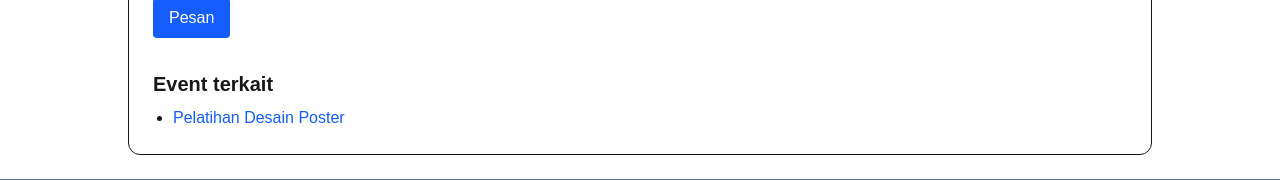
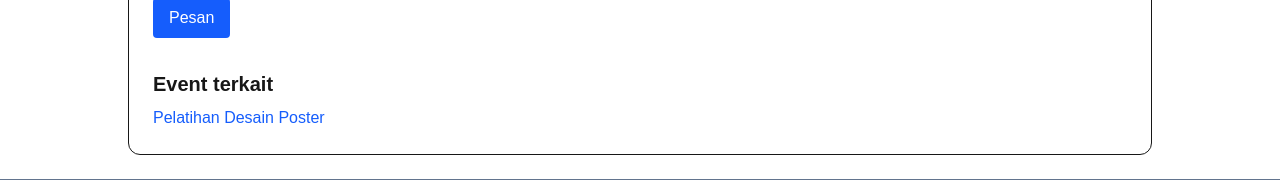
Before and after one commit to elpyraramadhani-web/Latihan1_next.js, a Next.js app: page /event/1 in a window 1280 px wide. Shown: the part 589-769 px from the top of the page. Built offline with nearby package versions, Linux system fonts and the light colour scheme; no server answers.

Commit message:
Menunggu dan galat

```diff
--- /dev/null
+++ b/app/event/[id]/loading.tsx
@@ -0,0 +1,27 @@
+
+export default function Loading() {
+    return (
+        <div className="animate-pulse rounded-xl border bg-white p-6">
+            <div className="mb-4 h-5 w-20 rounded bg-slate-200" />
+            <div className="mb-2 h-9 w-3/4 rounded bg-slate-200" />
+            <div className="mb-4 h-5 w-1/2 rounded bg-slate-200" />
+            <div className="mb-2 h-6 w-32 rounded bg-slate-200" />
+            <div className="mb-4 h-4 w-40 rounded bg-slate-200" />
+            <div className="mb-6 h-10 w-24 rounded bg-slate-200" />
+
+            <div className="mb-4 border-t pt-5">
+                <div className="mb-4 h-6 w-32 rounded bg-slate-200" />
+                <div className="mb-3 h-12 w-full rounded bg-slate-200" />
+                <div className="mb-3 h-12 w-full rounded bg-slate-200" />
+                <div className="mb-3 h-12 w-36 rounded bg-slate-200" />
+                <div className="mb-4 h-5 w-36 rounded bg-slate-200" />
+                <div className="h-11 w-24 rounded bg-slate-200" />
+            </div>
+
+            <div className="mt-8">
+                <div className="mb-3 h-6 w-36 rounded bg-slate-200" />
+                <div className="h-5 w-48 rounded bg-slate-200" />
+            </div>
+        </div>
+    );
+}
--- a/app/event/[id]/page.tsx
+++ b/app/event/[id]/page.tsx
@@ -1,23 +1,21 @@
+import { Suspense } from "react";
 import { notFound } from "next/navigation";
-import {events, rupiah} from "@/data/events";
 import FormPesan from "@/components/FromPesan";
 import TombolFavorit from "@/components/TombolFavorit";
-import Link from "next/link";
 import { cookies } from "next/headers";
-
+import { rupiah } from "@/data/events";
+import { ambilEvent } from "@/data/ambil";
+import EventTerkait from "@/components/EventTerkait";
 
 export default async function Detail({params}: PageProps<"/event/[id]">) {
     const { id } = await params;
-    const event = events.find((e) => e.id === Number(id));
+    const event = await ambilEvent(Number(id));
     if (!event) notFound();
 
     const sisa = event.kuota - event.terisi;
 
     const namaAwal = (await cookies()).get("nama")?.value ?? "";
 
-     const terkait = events.filter(
-        (e) => e.kategori === event.kategori && e.id !== event.id
-    );
 
     return (
         <article className="rounded-xl border bg-white p-6">
@@ -36,22 +34,9 @@ export default async function Detail({params}: PageProps<"/event/[id]">) {
         <FormPesan event={event} namaAwal={namaAwal} />
         <section className="mt-8">
             <h2 className="mb-2 text-xl font-semibold">Event terkait</h2>
-            {terkait.length === 0 ? (
-            <p className="text-slate-500">Belum ada event terkait.</p>
-            ) : (
-            <ul className="list-disc pl-5">
-                {terkait.map((e) => (
-                <li key={e.id}>
-                    <Link
-                    href={`/event/${e.id}`}
-                    className="text-blue-600 hover:underline"
-                    >
-                    {e.judul}
-                    </Link>
-                </li>
-                ))}
-            </ul>
-            )}
+            <Suspense fallback={<p className="text-slate-400">Memuat event terkait...</p>}>
+                <EventTerkait event={event} />
+            </Suspense>
         </section>
         </article>
     );
--- /dev/null
+++ b/app/event/error.tsx
@@ -0,0 +1,12 @@
+"use client"
+
+export default function GalatEvent({ error, retry }: { error: unknown; retry: () => void}) {
+    const pesan = error instanceof Error ? error.message : " Terjadi kesalahan.";
+    return(
+        <div className="rounded-xl border border-red-200 bg-red-50 p-6">
+            <h2 className="text-lg font-semibold text-red-700">Data event gagal dimuat</h2>
+            <p className="mt-1 text-sm text-red-600">{pesan}</p>
+            <button onClick={() => retry()} className="mt-4 rounded bg-red-600 px-4 py-2 text-white">Coba lagi</button>
+        </div>
+    )
+}
--- /dev/null
+++ b/app/event/loading.tsx
@@ -0,0 +1,12 @@
+export default function MemuatKatalog() {
+    return(
+        <div>
+            <div className="mb-4 h-8 w-48 animate-pulse rounded bg-slate-200"/>
+            <div className="grid gap-4 sm:grid-cols-2 lg:grid-cols-3">
+                {[1, 2, 3, 4, 5, 6].map((i) => (
+                    <div key={i} className="h-44 aniamte-pulse rounded-xl bg-slate-200" />
+                ))}
+            </div>
+        </div>
+    )
+}
--- a/app/event/page.tsx
+++ b/app/event/page.tsx
@@ -1,7 +1,8 @@
-import {events} from "@/data/events";
 import KatalogInteraktif from "@/components/KatalogInteraktif";
+import { ambilEvents } from "@/data/ambil";
 
-export default function Katalog() {
+export default async function Katalog() {
+    const events = await ambilEvents();
     return (
         <div>
         <h1 className="mb-4 text-2xl font-bold"> Katalog Event</h1>
--- /dev/null
+++ b/components/EventTerkait.tsx
@@ -0,0 +1,19 @@
+import Link from "next/link";
+import { ambilTerkait } from "@/data/ambil";
+import type { Event } from "@/data/events";
+
+export default async function EventTerkait({event}: {event: Event}) {
+    const terkait = await ambilTerkait(event);
+    if (terkait.length === 0) return <p className="text-slate-500">Belum ada event terkait.</p>
+    return(
+        <ul className="mt-space-y-1">
+            {terkait.map((e) => (
+                <li key={e.id}>
+                    <Link href={`/event/${e.id}`} className="text-blue-600 hover:underline">
+                    {e.judul}
+                    </Link>
+                </li>
+            ))}
+        </ul>
+    )
+}
--- /dev/null
+++ b/data/ambil.ts
@@ -0,0 +1,21 @@
+import { events, type Event } from "@/data/events";
+
+//pura pura mengambil dat dari database yang agak lambat
+function jeda(ms: number) {
+    return new Promise((r) => setTimeout(r, ms));
+}
+
+export async function ambilEvents() {
+    await jeda(1500);
+    return events;
+}
+
+export async function ambilEvent(id: number) {
+    await jeda(800);
+    return events.find((e) => e.id === id)
+}
+
+export async function ambilTerkait(event: Event) {
+    await jeda(2000);
+    return events.filter((e) => e.kategori === event.kategori && e.id !== event.id)
+}
```
